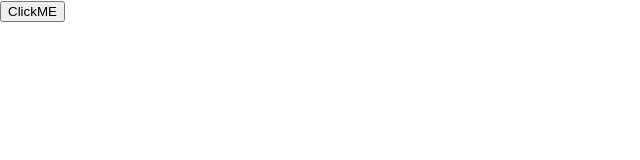
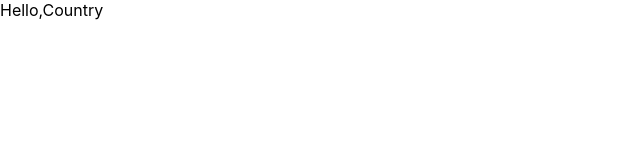
Before and after one commit to flpfar/world-data, a React (Create React App) app: page /1 in a window 1280 px wide. Shown: the top 160 px of the page, without its empty margins (0-640 px from the left). Built offline with nearby package versions, Linux system fonts and the light colour scheme.

Commit message:
Add routes

```diff
--- a/package.json
+++ b/package.json
@@ -10,6 +10,7 @@
     "react": "^16.13.1",
     "react-dom": "^16.13.1",
     "react-redux": "^7.2.1",
+    "react-router-dom": "^5.2.0",
     "react-scripts": "3.4.3",
     "redux": "^4.0.5",
     "redux-devtools-extension": "^2.13.8",
--- a/src/App.js
+++ b/src/App.js
@@ -1,11 +1,9 @@
 import React from 'react';
-import Home from './pages/Home';
+import Routes from './routes';
 
 function App() {
   return (
-    <div className="App">
-      <Home />
-    </div>
+    <Routes />
   );
 }
 
--- /dev/null
+++ b/src/pages/Country/index.js
@@ -0,0 +1,13 @@
+import React from 'react';
+
+const Country = () => {
+  const name = 'Country';
+  return (
+    <div className="Country">
+      Hello,
+      { name }
+    </div>
+  );
+};
+
+export default Country;
--- /dev/null
+++ b/src/routes.js
@@ -0,0 +1,19 @@
+import React from 'react';
+import {
+  Route, BrowserRouter, Switch, Redirect,
+} from 'react-router-dom';
+
+import Home from './pages/Home';
+import Country from './pages/Country';
+
+const Routes = () => (
+  <BrowserRouter>
+    <Switch>
+      <Route path="/" component={Home} exact />
+      <Route path="/:country" component={Country} exact />
+      <Redirect to="/" />
+    </Switch>
+  </BrowserRouter>
+);
+
+export default Routes;
```
Also changed, not shown: 1 other file (tests, documents, lock files or other folders).
